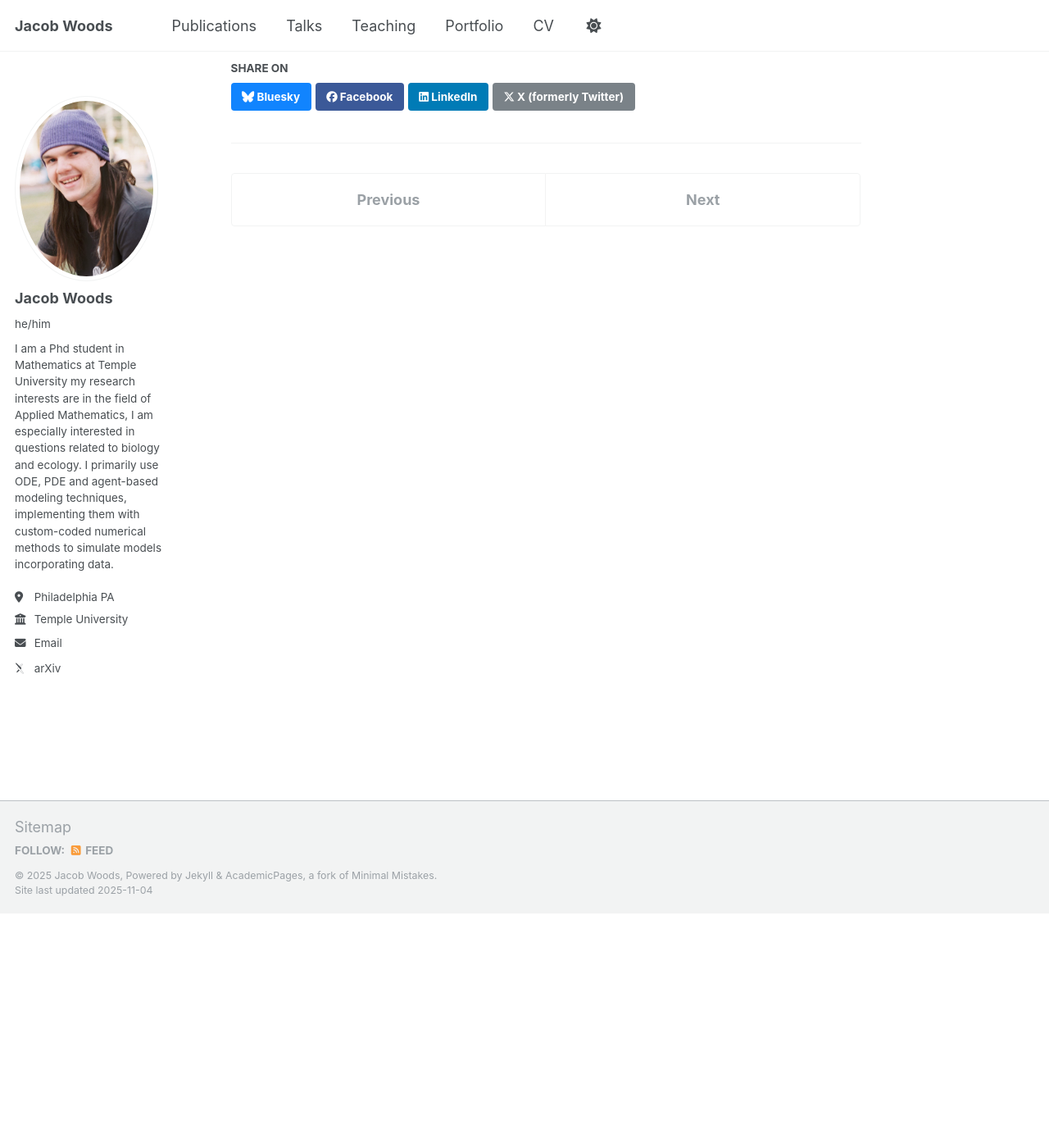
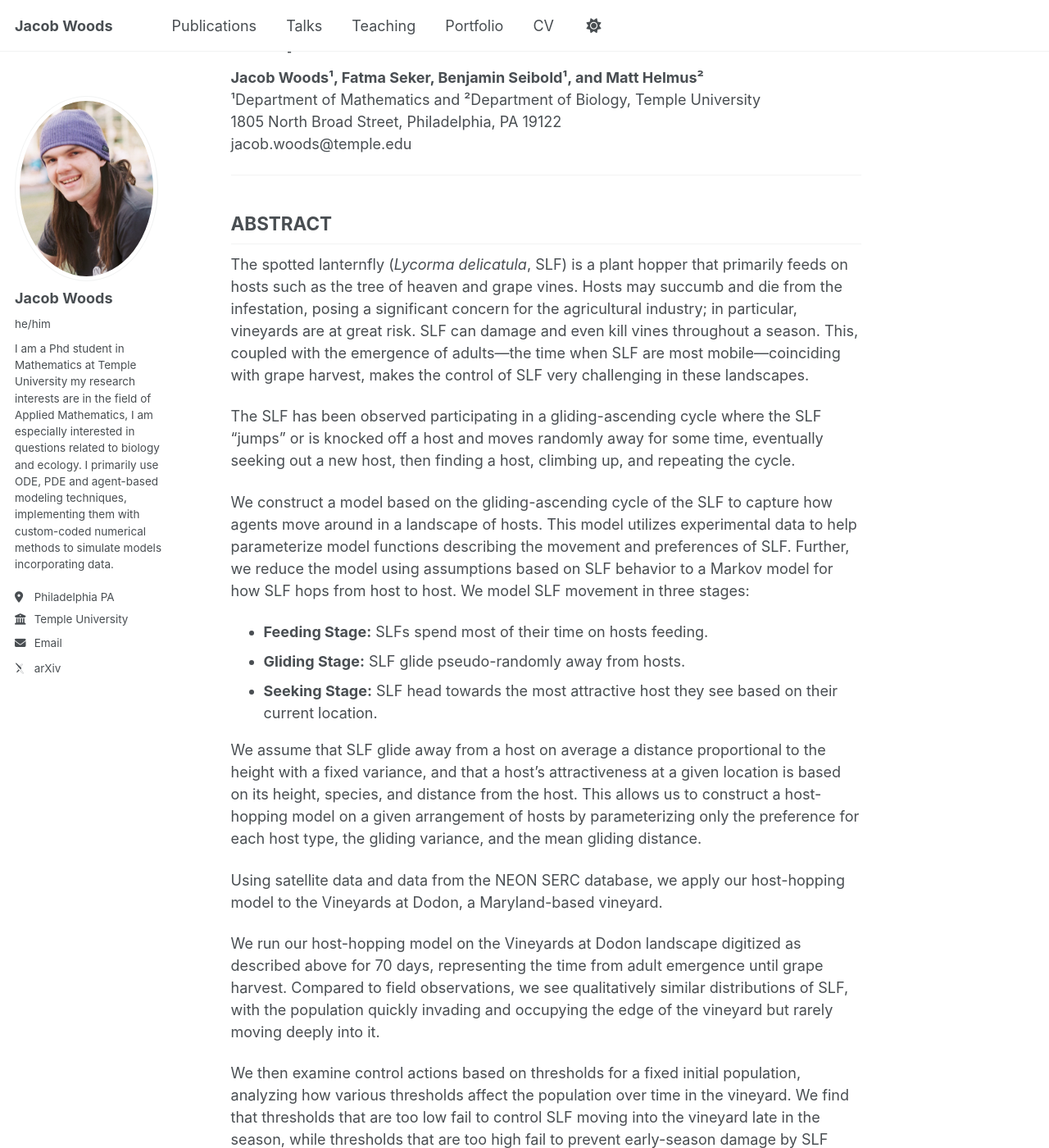
Before and after one commit to JacobWoods/JacobWoods.github.io, a Jekyll site: the page built from _talks/SLF3.md, in a window 1280 px wide and 1400 px high, scrolled down 286 px. Shown: the whole window at 82% size. Built offline with Jekyll 4.4.1, drawn with Linux system fonts in a browser that asks for light colours; some web fonts are replaced; some of the changed text lies outside the part shown.

Commit message:
Update SLF3.md

```diff
--- a/_talks/SLF3.md
+++ b/_talks/SLF3.md
@@ -6,5 +6,34 @@ permalink: /talks/SLF3
 venue: "Spotted Lanternfly Research and Technical Development Meeting"
 date: 2024-10-16
 location: "Wooster, OH, USA"
-talkurl: 'https://arxiv.org/pdf/2308.06940'
 ---
+# Mathematical Framework for Modeling the Movement of Adult Spotted Lanternfly into Vineyards and Application for Optimal Control
+
+**Jacob Woods¹, Fatma Seker, Benjamin Seibold¹, and Matt Helmus²**
+¹Department of Mathematics and ²Department of Biology, Temple University
+1805 North Broad Street, Philadelphia, PA 19122
+jacob.woods@temple.edu
+
+---
+
+## ABSTRACT
+
+The spotted lanternfly (*Lycorma delicatula*, SLF) is a plant hopper that primarily feeds on hosts such as the tree of heaven and grape vines. Hosts may succumb and die from the infestation, posing a significant concern for the agricultural industry; in particular, vineyards are at great risk. SLF can damage and even kill vines throughout a season. This, coupled with the emergence of adults—the time when SLF are most mobile—coinciding with grape harvest, makes the control of SLF very challenging in these landscapes.
+
+The SLF has been observed participating in a gliding-ascending cycle where the SLF “jumps” or is knocked off a host and moves randomly away for some time, eventually seeking out a new host, then finding a host, climbing up, and repeating the cycle.
+
+We construct a model based on the gliding-ascending cycle of the SLF to capture how agents move around in a landscape of hosts. This model utilizes experimental data to help parameterize model functions describing the movement and preferences of SLF. Further, we reduce the model using assumptions based on SLF behavior to a Markov model for how SLF hops from host to host. We model SLF movement in three stages:
+
+- **Feeding Stage:** SLFs spend most of their time on hosts feeding.
+- **Gliding Stage:** SLF glide pseudo-randomly away from hosts.
+- **Seeking Stage:** SLF head towards the most attractive host they see based on their current location.
+
+We assume that SLF glide away from a host on average a distance proportional to the height with a fixed variance, and that a host’s attractiveness at a given location is based on its height, species, and distance from the host. This allows us to construct a host-hopping model on a given arrangement of hosts by parameterizing only the preference for each host type, the gliding variance, and the mean gliding distance.
+
+Using satellite data and data from the NEON SERC database, we apply our host-hopping model to the Vineyards at Dodon, a Maryland-based vineyard.
+
+We run our host-hopping model on the Vineyards at Dodon landscape digitized as described above for 70 days, representing the time from adult emergence until grape harvest. Compared to field observations, we see qualitatively similar distributions of SLF, with the population quickly invading and occupying the edge of the vineyard but rarely moving deeply into it.
+
+We then examine control actions based on thresholds for a fixed initial population, analyzing how various thresholds affect the population over time in the vineyard. We find that thresholds that are too low fail to control SLF moving into the vineyard late in the season, while thresholds that are too high fail to prevent early-season damage by SLF entering the vineyard. All thresholds are tested for two different initial conditions, and we observe which threshold maximizes damage reduction in the vineyard compared to no control action.
+
+We find that, for a given geometry, the relationship between threshold and damage reduction is non-trivial; for different initial conditions this relationship appears qualitatively distinct. This indicates that the optimal choice of threshold for control actions may be **context-dependent**.
```
